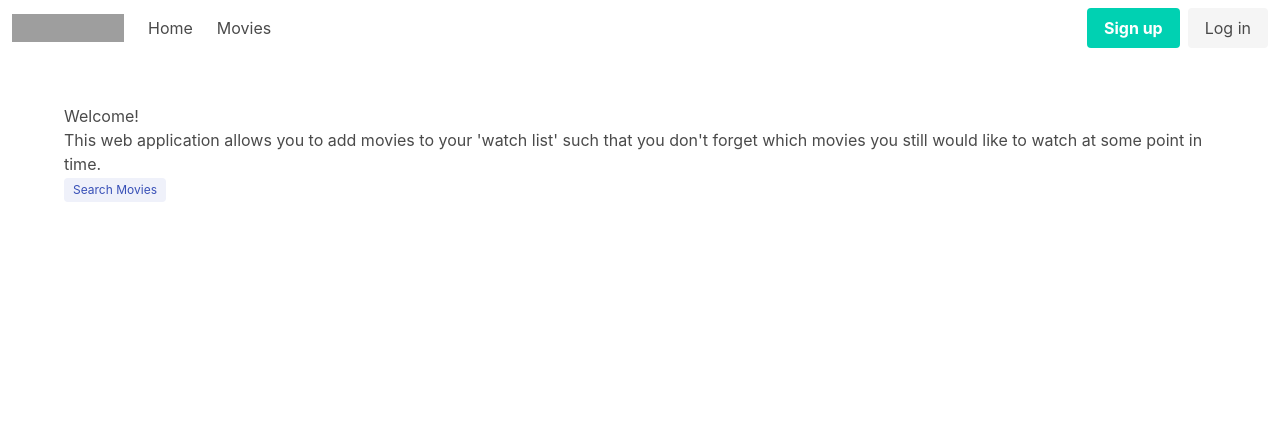
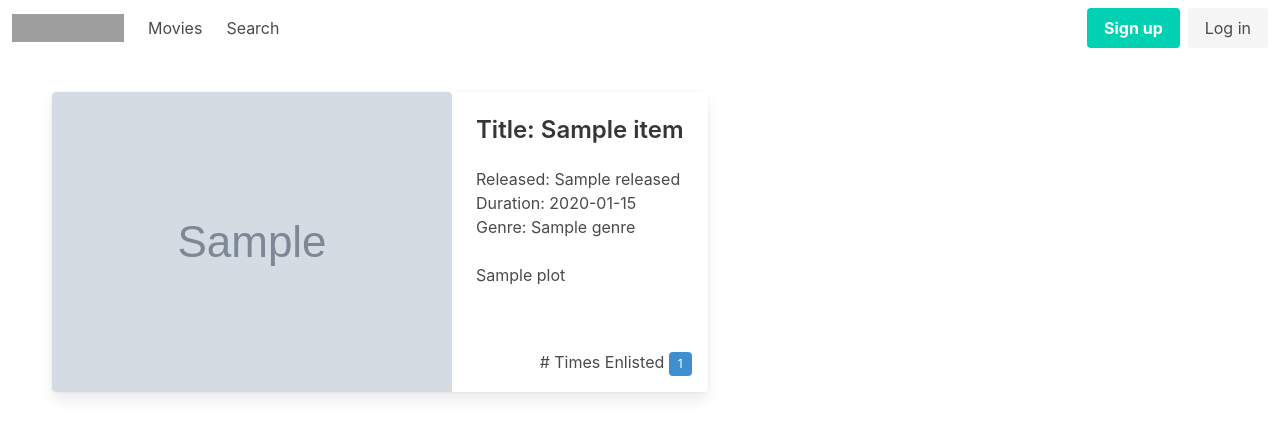
Before and after one commit to sjokkateer/movie_watch_list, a Django app: page /movies/ in a window 1280 px wide. Shown: the top 437 px of the page. Run offline with Django 3.2, Linux system fonts and the light colour scheme; tables that the repository leaves empty hold one stand-in row (values such as "Sample post"); grey boxes marked "Sample" are stand-in pictures; a database or web service that is not in the repository returns one stand-in record (values such as "Sample title"); data that the repository does not hold is empty; some libraries are stand-ins or nearby versions; grey boxes are pictures that could not be loaded.

Commit message:
MOVIES HOME: Add listview and template for home
The list view returns a set of movies and the
number of times the movies are enlisted by users
on the site.

```diff
--- a/mysite/movies/templates/movies/index.html
+++ b/mysite/movies/templates/movies/index.html
@@ -6,14 +6,14 @@ Home
 
 {% block content %}
 <div>
-    <h1>Welcome!</h1>
-    <p>
-        This web application allows
-        you to add movies to your 'watch list'
-        such that you don't forget which movies
-        you still would like to watch at some point
-        in time.
-    </p>
-    <a class="tag is-link is-light" href="{% url 'movies:search' %}">Search Movies</a>
+    {% for movie in watch_listed_movies %}
+    <div class="columns" style="padding-bottom: 1rem;">
+        {% include 'movies/watch-listed-movie.html' with movie=movie %}
+    </div>
+    {% empty %}
+    <div class="columns">
+        No Movies Enlisted on the Site Yet
+    </div>
+    {% endfor %}
 </div>
 {% endblock %}
--- /dev/null
+++ b/mysite/movies/templates/movies/watch-listed-movie.html
@@ -0,0 +1,7 @@
+{% extends 'movies/movie.html' %}
+
+{% block addition %}
+<div style="position: absolute; right: 0; bottom: 0; padding: 1.0rem">
+    # Times Enlisted <span class="tag is-info">{{ movie.total_times_listed }}</span>
+</div>
+{% endblock %}
--- a/mysite/movies/urls.py
+++ b/mysite/movies/urls.py
@@ -4,7 +4,7 @@ from . import views
 app_name = 'movies'
 
 urlpatterns = [
-    path('', views.index, name='index'),
+    path('', views.MoviesHomeView.as_view(), name='index'),
     path('search', views.search, name='search'),
     path('favorite', views.favorite, name='favorite'),
     path('remove', views.remove, name='remove'),
--- a/mysite/movies/views.py
+++ b/mysite/movies/views.py
@@ -3,6 +3,7 @@ from . import models
 from django.contrib.auth.decorators import login_required
 from django.conf import settings
 from django.core.exceptions import ObjectDoesNotExist
+from django.db.models import Count
 from django.http import HttpResponse, HttpResponseRedirect, JsonResponse
 from django.shortcuts import render
 from django.urls import reverse
@@ -18,6 +19,27 @@ import requests
 class OmdbApi:
     ENDPOINT = 'http://www.omdbapi.com/'
     KEY = os.getenv('OMDB_KEY')
+
+
+class MoviesHomeView(ListView):
+    template_name = 'movies/index.html'
+    context_object_name = 'watch_listed_movies'
+
+    def get_queryset(self):
+        watch_listed_movies = models.Movie.objects \
+                .annotate(total_times_listed=Count('favorite_by')) \
+                .values('imdb_id', 'total_times_listed') \
+                .filter(total_times_listed__gt=0) \
+                .order_by('-total_times_listed', 'imdb_id')
+
+        movies = []
+
+        for watch_listed_movie in watch_listed_movies:
+            movie = get_movie(watch_listed_movie['imdb_id'], 'i').json()
+            movie['total_times_listed'] = watch_listed_movie['total_times_listed']
+            movies.append(movie)
+
+        return movies
 
 
 # Can become generic template view
--- a/mysite/templates/navbar.html
+++ b/mysite/templates/navbar.html
@@ -14,12 +14,12 @@
 
     <div id="navbarBasicExample" class="navbar-menu">
         <div class="navbar-start">
-            <a class="navbar-item">
-                Home
+            <a href="{% url 'movies:index' %}" class="navbar-item">
+                Movies
             </a>
 
             <a class="navbar-item" href="{% url 'movies:search' %}">
-                Movies
+                Search
             </a>
         </div>
         <div class="navbar-end">
```
